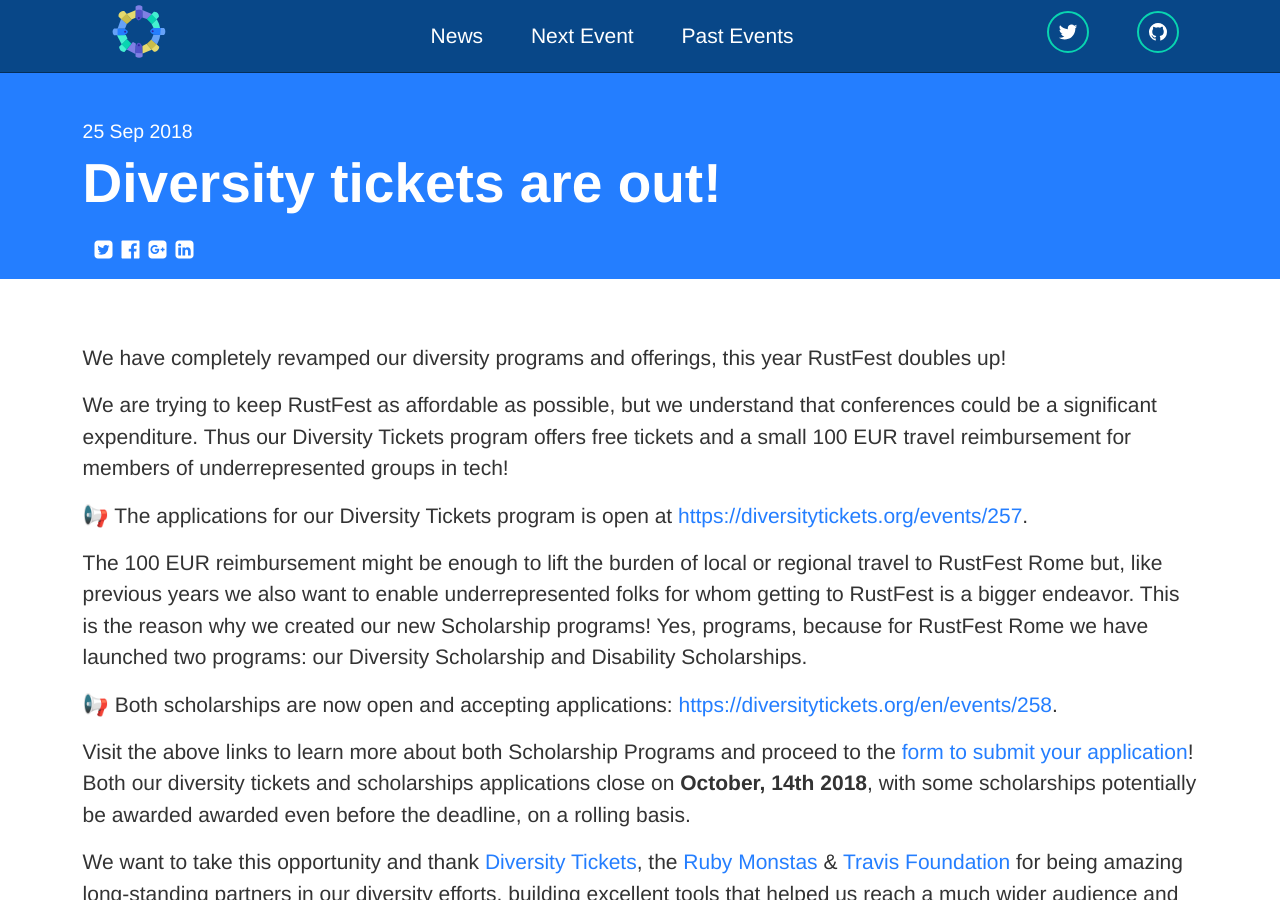
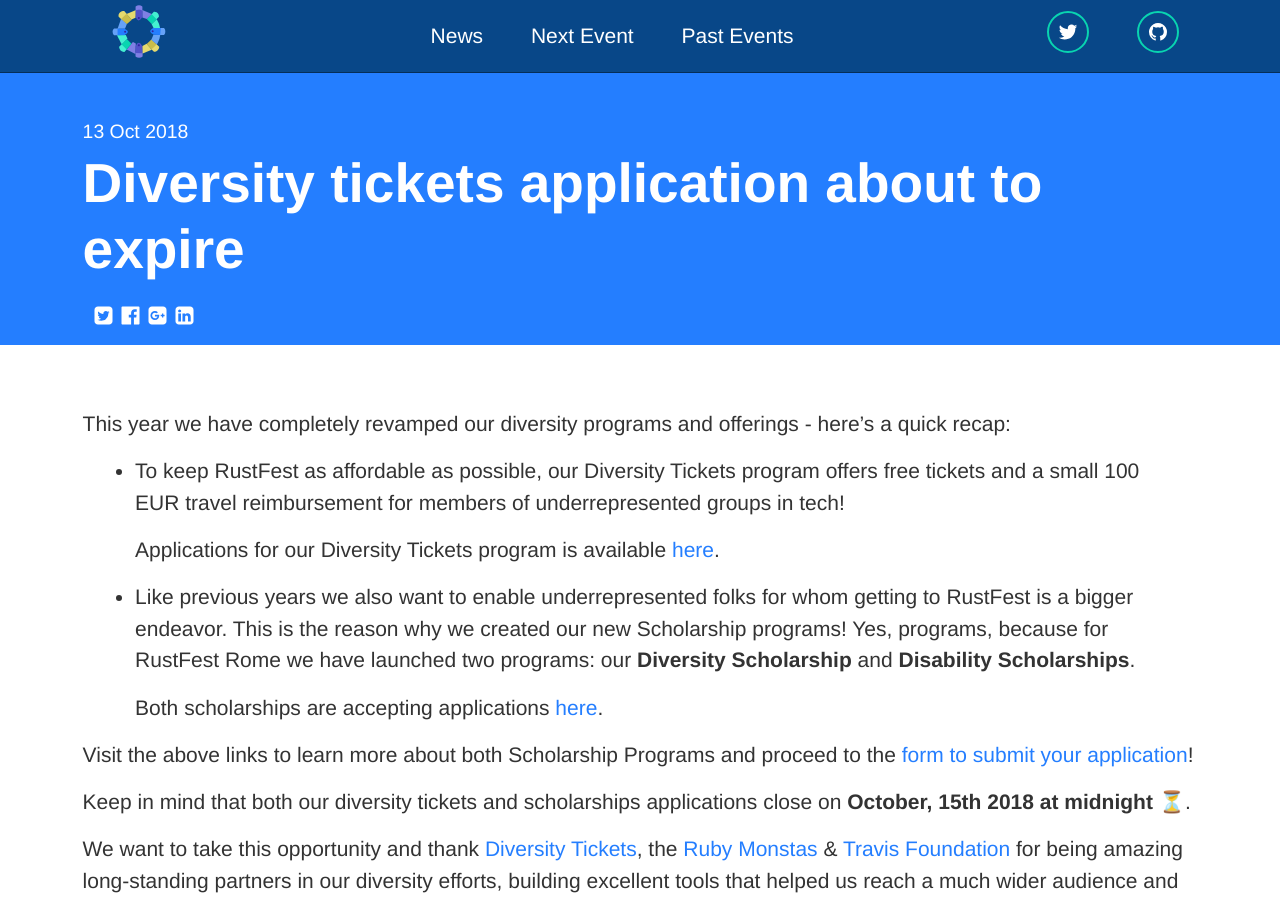
Before and after one commit to RustFestEU/blog.rustfest.eu, a Jekyll site: the page built from _posts/2018-09-25-diversity-tickets.md, in a window 1280 px wide and 900 px high. Built offline with Jekyll 4.4.1, drawn with Linux system fonts in a browser that asks for light colours.

Commit message:
shortened text, added deadline

```diff
--- a/_posts/2018-09-25-diversity-tickets.md
+++ b/_posts/2018-09-25-diversity-tickets.md
@@ -1,21 +1,23 @@
 ---
 layout: post
-title: "Diversity tickets are out!"
+title: "Diversity tickets application about to expire"
+date: 2018-10-13
 authors:
   - flaki
-
 ---
 
-We have completely revamped our diversity programs and offerings, this year RustFest doubles up!
+This year we have completely revamped our diversity programs and offerings - here's a quick recap:
 
-We are trying to keep RustFest as affordable as possible, but we understand that conferences could be a significant expenditure. Thus our Diversity Tickets program offers free tickets and a small 100 EUR travel reimbursement for members of underrepresented groups in tech!
+* To keep RustFest as affordable as possible, our Diversity Tickets program offers free tickets and a small 100 EUR travel reimbursement for members of underrepresented groups in tech!
 
-📢 The applications for our Diversity Tickets program is open at [https://diversitytickets.org/events/257](https://diversitytickets.org/events/257).
+    Applications for our Diversity Tickets program is available [here](https://diversitytickets.org/events/257).
 
-The 100 EUR reimbursement might be enough to lift the burden of local or regional travel to RustFest Rome but, like previous years we also want to enable underrepresented folks for whom getting to RustFest is a bigger endeavor. This is the reason why we created our new Scholarship programs! Yes, programs, because for RustFest Rome we have launched two programs: our Diversity Scholarship and Disability Scholarships.
+* Like previous years we also want to enable underrepresented folks for whom getting to RustFest is a bigger endeavor. This is the reason why we created our new Scholarship programs! Yes, programs, because for RustFest Rome we have launched two programs: our <strong>Diversity Scholarship</strong> and <strong>Disability Scholarships</strong>.
 
-📢 Both scholarships are now open and accepting applications: [https://diversitytickets.org/en/events/258](https://diversitytickets.org/en/events/258).
+    Both scholarships are accepting applications [here](https://diversitytickets.org/en/events/258).
 
-Visit the above links to learn more about both Scholarship Programs and proceed to the [form to submit your application](https://scholarship.rustfest.eu)! Both our diversity tickets and scholarships applications close on <strong>October, 14th 2018</strong>, with some scholarships potentially be awarded awarded even before the deadline, on a rolling basis.
+Visit the above links to learn more about both Scholarship Programs and proceed to the [form to submit your application](https://scholarship.rustfest.eu)!
+
+Keep in mind that both our diversity tickets and scholarships applications close on <strong>October, 15th 2018 at midnight</strong> ⏳.
 
 We want to take this opportunity and thank [Diversity Tickets](https://diversitytickets.org), the [Ruby Monstas](https://rubymonstas.org) & [Travis Foundation](https://foundation.travis-ci.org) for being amazing long-standing partners in our diversity efforts, building excellent tools that helped us reach a much wider audience and thus ensuring that RustFest remains an inclusive and welcoming place for all! 💖
```
